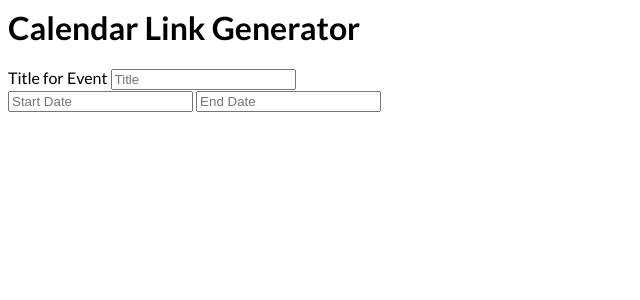
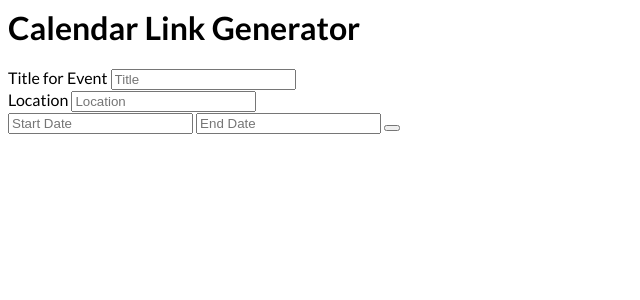
Before and after one commit to agneym/calendar-url-ui, a Svelte app: page / in a window 1280 px wide. Shown: the top 300 px of the page, without its empty margins (0-640 px from the left). Built offline with nearby package versions, Linux system fonts and the light colour scheme.

Commit message:
add names to inputs

```diff
--- a/src/DatePicker.svelte
+++ b/src/DatePicker.svelte
@@ -1,10 +1,11 @@
-<input type="text" placeholder={placeholder} bind:this={input} />
+<input type="text" placeholder={placeholder} bind:this={input} name={id} />
 
 <script>
   import { onMount } from 'svelte';
   import flatpickr from "flatpickr";
 
   export let placeholder;
+  export let id;
 
   let input;
 
--- a/src/Form.svelte
+++ b/src/Form.svelte
@@ -1,9 +1,17 @@
-<Input placeholder="Title" id="title" label="Title for Event" />
-<Datepicker placeholder="Start Date" />
-<Datepicker placeholder="End Date" />
+<form on:submit={handleSubmit}>
+  <Input placeholder="Title" id="title" label="Title for Event" />
+  <Input placeholder="Location" id="location" label="Location" />
+  <Datepicker placeholder="Start Date" id="startDate" />
+  <Datepicker placeholder="End Date" id="endDate" />
+  <button></button>
+</form>
 
 <script>
 import Input from "./Input.svelte";
 import Datepicker from "./DatePicker.svelte";
 
+function handleSubmit(event) {
+  console.log(event.target);
+}
+
 </script>
--- a/src/Input.svelte
+++ b/src/Input.svelte
@@ -1,6 +1,6 @@
 <div>
   <label for={id}>{label}</label>
-  <input placeholder={placeholder} type={type} id={id} />
+  <input placeholder={placeholder} type={type} id={id} name={id} />
 </div>
 
 <script>
```
